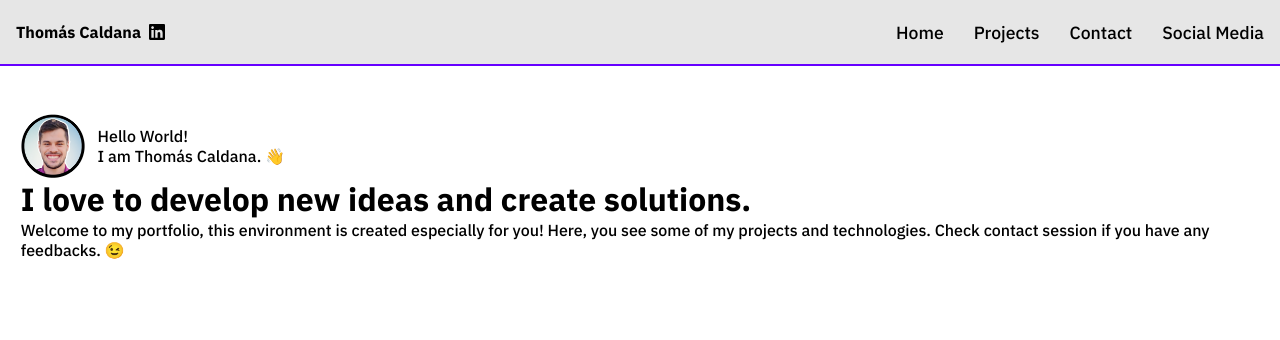
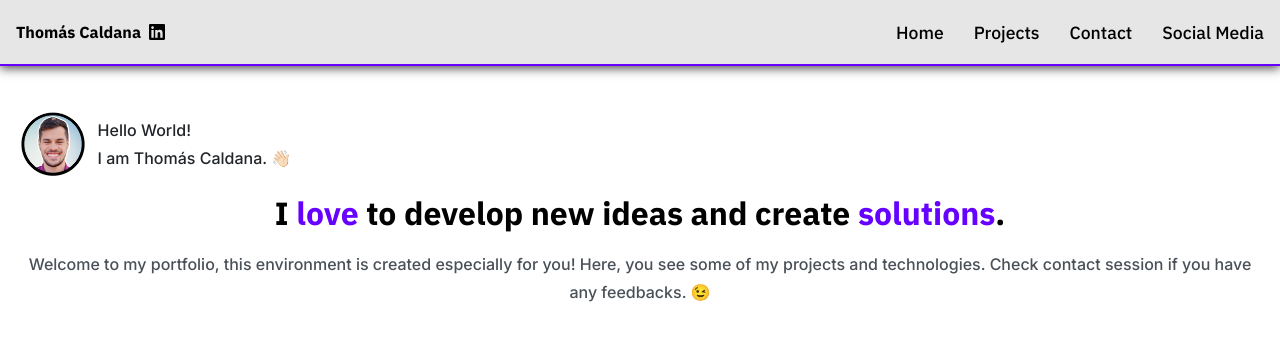
Before and after one commit to thomascaldana/thomas-portfolio, a React (Vite) app: page / in a window 1280 px wide. Shown: the top 340 px of the page. Built offline with nearby package versions, Linux system fonts and the light colour scheme.

Commit message:
styling the Introduction Component

```diff
--- a/index.html
+++ b/index.html
@@ -10,6 +10,11 @@
     <link
       href="https://fonts.googleapis.com/css2?family=IBM+Plex+Sans:wght@300;500;700&display=swap"
       rel="stylesheet">
+    <link rel="preconnect" href="https://fonts.googleapis.com">
+    <link rel="preconnect" href="https://fonts.gstatic.com" crossorigin>
+    <link
+      href="https://fonts.googleapis.com/css2?family=Inter:wght@200;300;500;700&display=swap"
+      rel="stylesheet">
   </head>
   <body>
 
--- a/src/components/Header/styles.ts
+++ b/src/components/Header/styles.ts
@@ -1,10 +1,24 @@
-import styled, { css } from 'styled-components'
+import styled, { css, keyframes } from 'styled-components'
 interface MenuOptionsProps {
   isVisible: boolean;
 }
 
+const slideDownAnimation = keyframes`
+  from {
+    transform: translateY(-12%);
+  }
+  to {
+    transform: translateY(0);
+  }
+`;
+
 export const Container = styled.header`
+  position: fixed;
+  top: 0;
+  z-index: 1;
   background: #e6e6e6;
+  box-shadow: 0px 2px 10px 0px rgba(0,0,0,.75);
+  border-bottom: 2px solid  #6600ff;
 
   .menu {
   width: 100%;
@@ -15,11 +29,11 @@ export const Container = styled.header`
 }
 
 .menu-options {
-  padding: 20px 5px ;
+  padding: 1.2rem 1rem ;
   display: flex;
   flex-flow: column;
   justify-content: center;
-  align-items: center;
+  align-items: flex-start;
   align-content: center;
   gap: 20px;
   font-size: 1.1rem;
@@ -112,6 +126,8 @@ ${({ isVisible }) => css`
     display: ${isVisible ? 'block' : 'none'};
   `}
 
+  animation: ${({ isVisible }) => (isVisible ? css`${slideDownAnimation} 0.5s ease` : 'none')};
+
   @media screen and (min-width: 600px) {
    display: none;
   }
--- a/src/components/Introduction/index.tsx
+++ b/src/components/Introduction/index.tsx
@@ -1,5 +1,5 @@
 import { FC } from 'react'
-import { Container, MyPhoto, HelloContainer } from '../Introduction/styles'
+import { Container, MyPhoto, HelloContainer, Span, FirstParagraph, SecondParagraph } from '../Introduction/styles'
 import myPhoto from '../../assets/images/my-photo.png'
 
 
@@ -10,10 +10,10 @@ const Introduction: FC = () => {
     <Container>
       <HelloContainer>
         <MyPhoto src={myPhoto} alt="my-picture" />
-        <p>Hello World! <br/>I am Thomás Caldana. 👋</p>
+        <FirstParagraph>Hello World! <br/>I am Thomás Caldana. 👋🏻</FirstParagraph>
       </HelloContainer>
-      <h1>I <span>love</span> to develop new ideas and create <span>solutions</span>.</h1>
-      <p>Welcome to my portfolio, this environment is created especially for you! Here, you see some of my projects and technologies. Check contact session if you have any feedbacks. 😉</p>
+      <h1>I <Span>love</Span> to develop new ideas and create <Span>solutions</Span>.</h1>
+      <SecondParagraph>Welcome to my portfolio, this environment is created especially for you! Here, you see some of my projects and technologies. Check contact session if you have any feedbacks. 😉</SecondParagraph>
     </Container>
   )
 }
--- a/src/components/Introduction/styles.ts
+++ b/src/components/Introduction/styles.ts
@@ -1,9 +1,15 @@
 import styled from 'styled-components'
 
 export const Container = styled.div`
- padding: 3rem 1.3rem 3rem 1.3rem;
- display: flex;
- flex-flow: column;
+  margin-top: 4rem;
+  padding: 3rem 1.3rem 3rem 1.3rem;
+  display: flex;
+  flex-flow: column;
+  gap: 1rem;
+
+  h1{
+    text-align: center;
+  }
 `
 export const MyPhoto = styled.img`
   width: 4rem;
@@ -15,3 +21,17 @@ export const HelloContainer = styled.div`
   align-items: center;
   gap: 0.8rem
 `
+export const Span = styled.span`
+  color: #6600ff;
+`
+export const FirstParagraph = styled.p`
+  color: #212529;
+  font-family: 'Inter', sans-serif;
+  line-height: 1.75rem;
+`
+export const SecondParagraph = styled.p`
+  color: #495057;
+  font-family: 'Inter', sans-serif;
+  line-height: 1.75rem;
+  text-align: center;
+`
--- a/src/components/Line/index.tsx
+++ b/src/components/Modelo/index.tsx
@@ -1,5 +1,5 @@
 import { FC } from 'react'
-import { LineStyles } from '../Line/styles'
+import { LineStyles } from './styles'
 
 
 const Line: FC = () => {
--- a/src/components/Line/styles.ts
+++ b/src/components/Modelo/styles.ts
@@ -1,6 +1,7 @@
 import styled from 'styled-components'
 
 export const LineStyles = styled.div`
+  padding: 70px;
   width: 100%;
   height: 2px;
   border-bottom: 2px solid  #6600ff;
--- a/src/containers/Home/index.tsx
+++ b/src/containers/Home/index.tsx
@@ -1,6 +1,5 @@
 import { FC } from "react"
 import { Header } from "../../components/Header"
-import Line from "../../components/Line"
 import Introduction from "../../components/Introduction"
 
 
@@ -9,9 +8,7 @@ const Home: FC = () => {
   return (
     <>
       <Header />
-      <Line />
       <Introduction />
-
     </>
   )
 }
```
